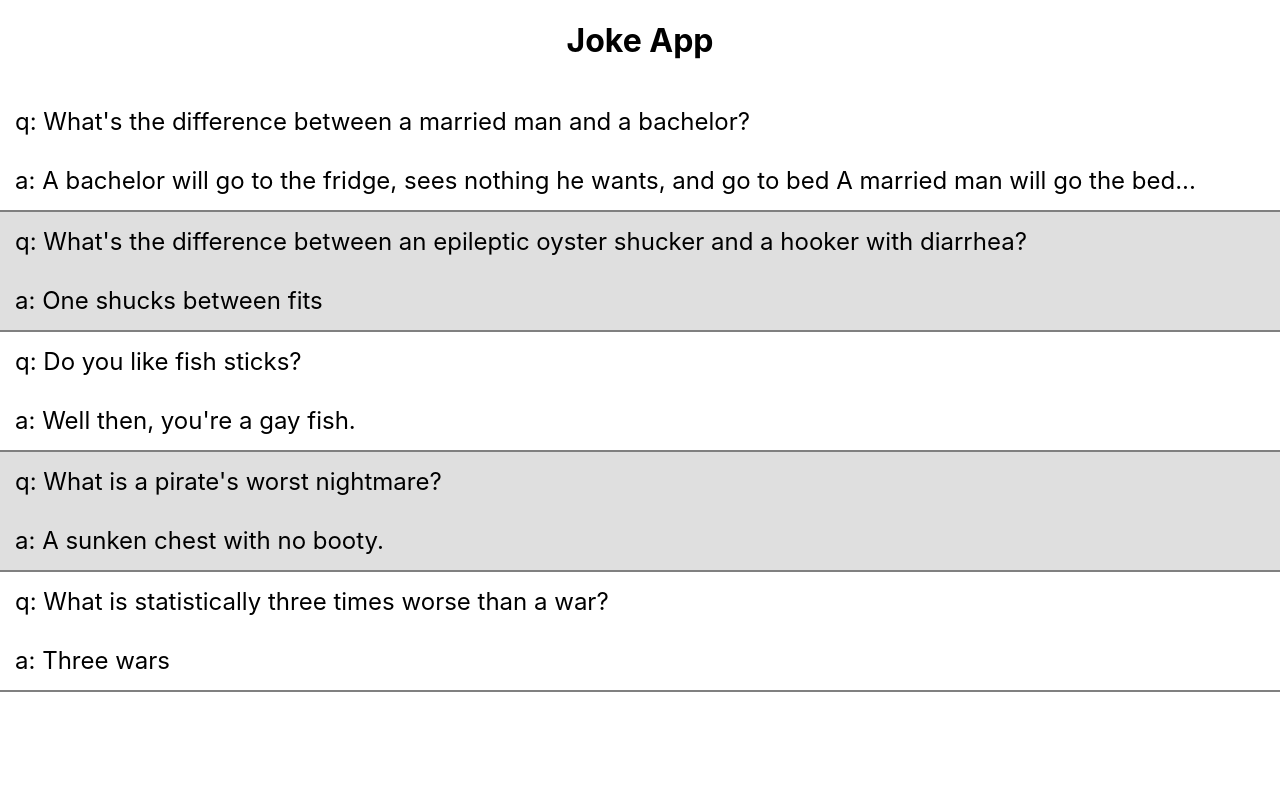
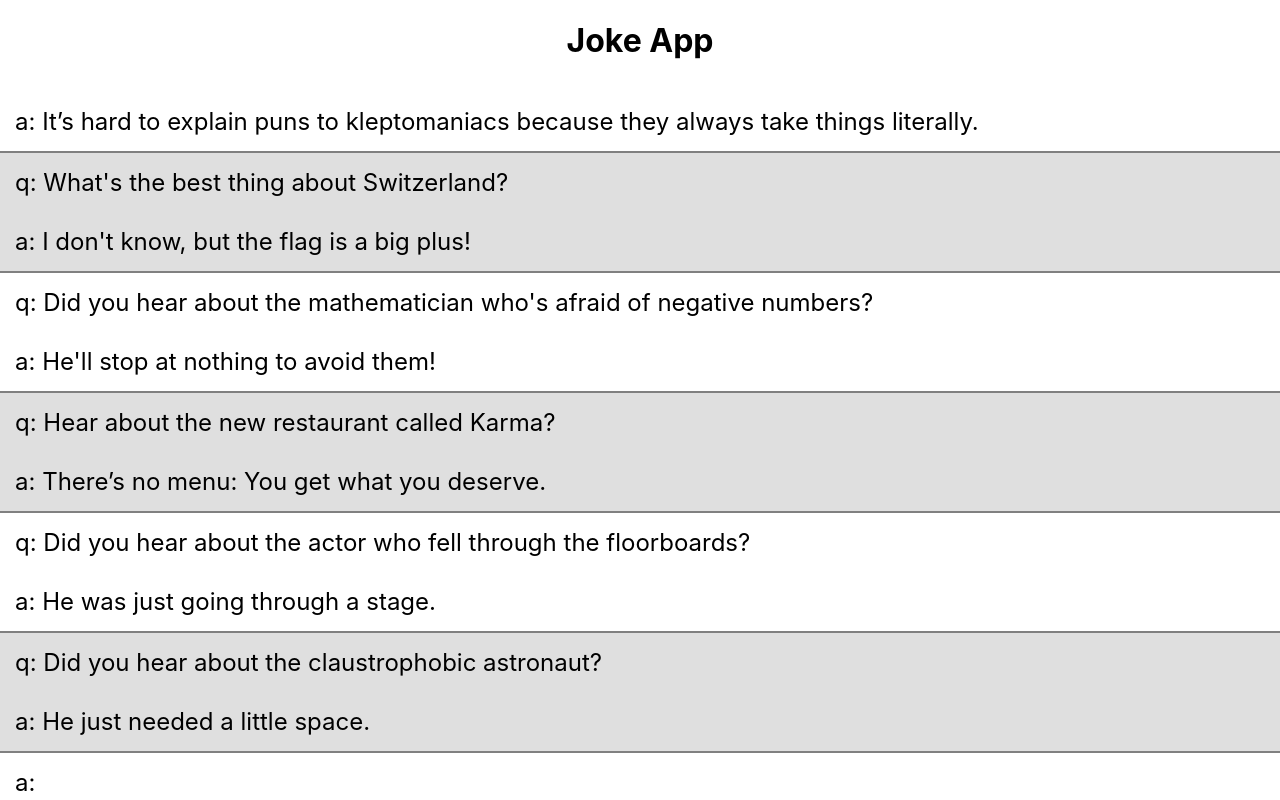
Before and after one commit to norbert-lukaszuk/reactapp, a React (Create React App) app: page / in a window 1280 px wide. Shown: the top 800 px of the page. Built offline with nearby package versions, Linux system fonts and the light colour scheme.

Commit message:
get data from jokeData & map it to an array then render array of components

```diff
--- a/src/App.js
+++ b/src/App.js
@@ -1,41 +1,50 @@
 import React from "react";
-import Joke from "./components/Joke"
+import Joke from "./components/Joke";
+import jokesData from "./components/jokesData";
+console.log(jokesData);
 
 function App() {
+  const jokesArray = jokesData.map((joke) => (
+    <Joke question={joke.question} punchLine={joke.punchLine} key={joke.id} />
+  ));
+  console.log("App -> jokesArray", jokesArray);
   return (
     <div>
       <h1 className="mainHeader">Joke App</h1>
+      {jokesArray}
       <Joke
         joke={{
-        question: "What's the difference between a married man and a bachelor?",
-        punchLine: "A bachelor will go to the fridge, sees nothing he wants, and go to bed A married man will go the bed..."
+          question:
+            "What's the difference between a married man and a bachelor?",
+          punchLine:
+            "A bachelor will go to the fridge, sees nothing he wants, and go to bed A married man will go the bed...",
         }}
       />
       <Joke
         joke={{
-        question: "What's the difference between an epileptic oyster shucker and a hooker with diarrhea?",
-        punchLine: "One shucks between fits"
+          question:
+            "What's the difference between an epileptic oyster shucker and a hooker with diarrhea?",
+          punchLine: "One shucks between fits",
         }}
       />
       <Joke
         joke={{
           question: "Do you like fish sticks?",
-        punchLine: "Well then, you're a gay fish."
+          punchLine: "Well then, you're a gay fish.",
         }}
       />
       <Joke
         joke={{
           question: "What is a pirate's worst nightmare?",
-        punchLine: "A sunken chest with no booty."
+          punchLine: "A sunken chest with no booty.",
         }}
       />
       <Joke
         joke={{
           question: "What is statistically three times worse than a war?",
-        punchLine: "Three wars"
+          punchLine: "Three wars",
         }}
       />
-
     </div>
   );
 }
--- a/src/components/Joke.js
+++ b/src/components/Joke.js
@@ -1,17 +1,25 @@
 import React from "react";
-
-function Joke(props){
-    const style = {
-        fontSize: "1.5rem",
-        padding: "15px",
-        margin: 0
-    }
-    return(
-        <div className="jokeComponent">
-            <p style={style}>q: {props.joke.question}</p>
-            <p style={style}>a: {props.joke.punchLine}</p>
-        </div>
-    )
+function Joke(props) {
+  const style = {
+    fontSize: "1.5rem",
+    padding: "15px",
+    margin: 0,
+  };
+  return (
+    <div className="jokeComponent">
+      <p
+        className="jokeQuestion"
+        style={{
+          display: props.question
+            ? "block"
+            : "none" /* dont show empty question only punchLine*/,
+        }}
+      >
+        q: {props.question}
+      </p>
+      <p style={style}>a: {props.punchLine}</p>
+    </div>
+  );
 }
 
-export default  Joke;
+export default Joke;
--- /dev/null
+++ b/src/components/jokesData.js
@@ -0,0 +1,35 @@
+const jokesData = [
+  {
+    id: 1,
+    punchLine:
+      "It’s hard to explain puns to kleptomaniacs because they always take things literally.",
+  },
+  {
+    id: 2,
+    question: "What's the best thing about Switzerland?",
+    punchLine: "I don't know, but the flag is a big plus!",
+  },
+  {
+    id: 3,
+    question:
+      "Did you hear about the mathematician who's afraid of negative numbers?",
+    punchLine: "He'll stop at nothing to avoid them!",
+  },
+  {
+    id: 4,
+    question: "Hear about the new restaurant called Karma?",
+    punchLine: "There’s no menu: You get what you deserve.",
+  },
+  {
+    id: 5,
+    question: "Did you hear about the actor who fell through the floorboards?",
+    punchLine: "He was just going through a stage.",
+  },
+  {
+    id: 6,
+    question: "Did you hear about the claustrophobic astronaut?",
+    punchLine: "He just needed a little space.",
+  },
+];
+
+export default jokesData;
--- a/src/index.css
+++ b/src/index.css
@@ -1,23 +1,28 @@
 body {
   margin: 0;
-  font-family: -apple-system, BlinkMacSystemFont, 'Segoe UI', 'Roboto', 'Oxygen',
-    'Ubuntu', 'Cantarell', 'Fira Sans', 'Droid Sans', 'Helvetica Neue',
+  font-family: -apple-system, BlinkMacSystemFont, "Segoe UI", "Roboto", "Oxygen",
+    "Ubuntu", "Cantarell", "Fira Sans", "Droid Sans", "Helvetica Neue",
     sans-serif;
   -webkit-font-smoothing: antialiased;
   -moz-osx-font-smoothing: grayscale;
 }
 
 code {
-  font-family: source-code-pro, Menlo, Monaco, Consolas, 'Courier New',
+  font-family: source-code-pro, Menlo, Monaco, Consolas, "Courier New",
     monospace;
 }
-.jokeComponent{
+.jokeComponent {
   border-bottom: gray 2px solid;
 }
-.jokeComponent:nth-of-type(even){
+.jokeComponent:nth-of-type(even) {
   background-color: rgb(223, 223, 223);
 }
-.mainHeader{
+.jokeQuestion {
+  font-size: 1.5rem;
+  padding: 15px;
+  margin: 0;
+}
+.mainHeader {
   text-align: center;
   padding-bottom: 10px;
 }
```
Lines whose indentation alone changed are shown as unchanged.
